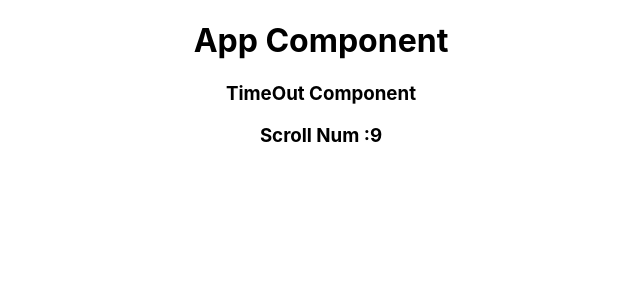
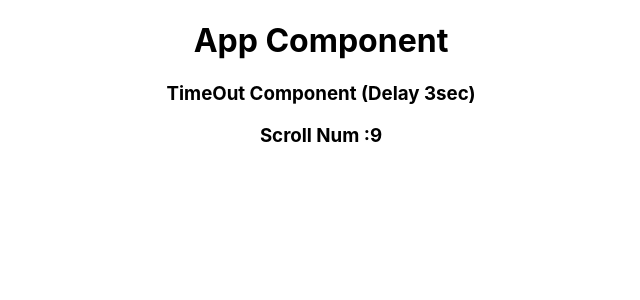
Before and after one commit to ankitsng0007/AnkitRepo, a React (Create React App) app in the folder RCT-211/Day-10/asgn-1/: page / in a window 1280 px wide. Shown: the top 300 px of the page, without its empty margins (319-959 px from the left). Built offline with nearby package versions, Linux system fonts and the light colour scheme.

Commit message:
file updated

```diff
--- a/RCT-211/Day-10/asgn-1/src/Components/TimeoutComp.jsx
+++ b/RCT-211/Day-10/asgn-1/src/Components/TimeoutComp.jsx
@@ -6,7 +6,7 @@ const TimeoutComp = () => {
 
   return (
     <div>
-      {showText && <h3>TimeOut Component</h3>}
+      {showText && <h3>TimeOut Component  (Delay 3sec)</h3>}
     </div>
   );
 }
--- a/RCT-211/Day-10/asgn-1/src/Hooks/useDebounce.jsx
+++ b/RCT-211/Day-10/asgn-1/src/Hooks/useDebounce.jsx
@@ -10,4 +10,5 @@ const useDebounce = (func,delay)=>{
         debounceId.current = newDebounceId;
     },[delay,func]);
 };
+
 export {useDebounce};
```
